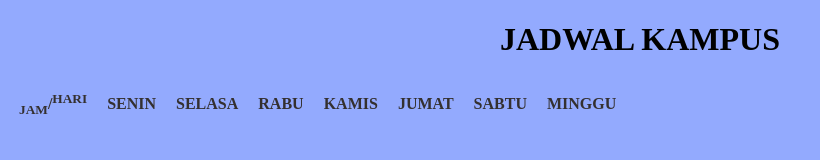
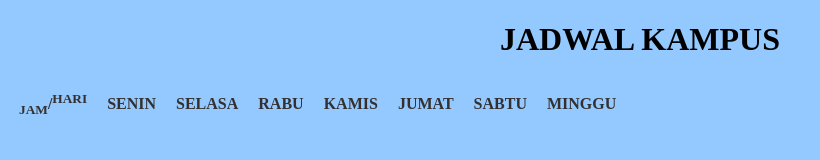
Before and after one commit to deoalphaa/jadwal-kampus, a plain HTML site: page index.html in a window 1280 px wide. Shown: the whole page, without its empty margins (0-820 px from the left). Drawn offline with Linux system fonts and the light colour scheme; a web font is replaced by a local one.

Commit message:
change color

```diff
--- a/style.css
+++ b/style.css
@@ -1,5 +1,5 @@
 body {
-    background-color: rgb(147, 170, 254);
+    background-color: rgb(147, 201, 254);
 }
 
 h1 {
```
